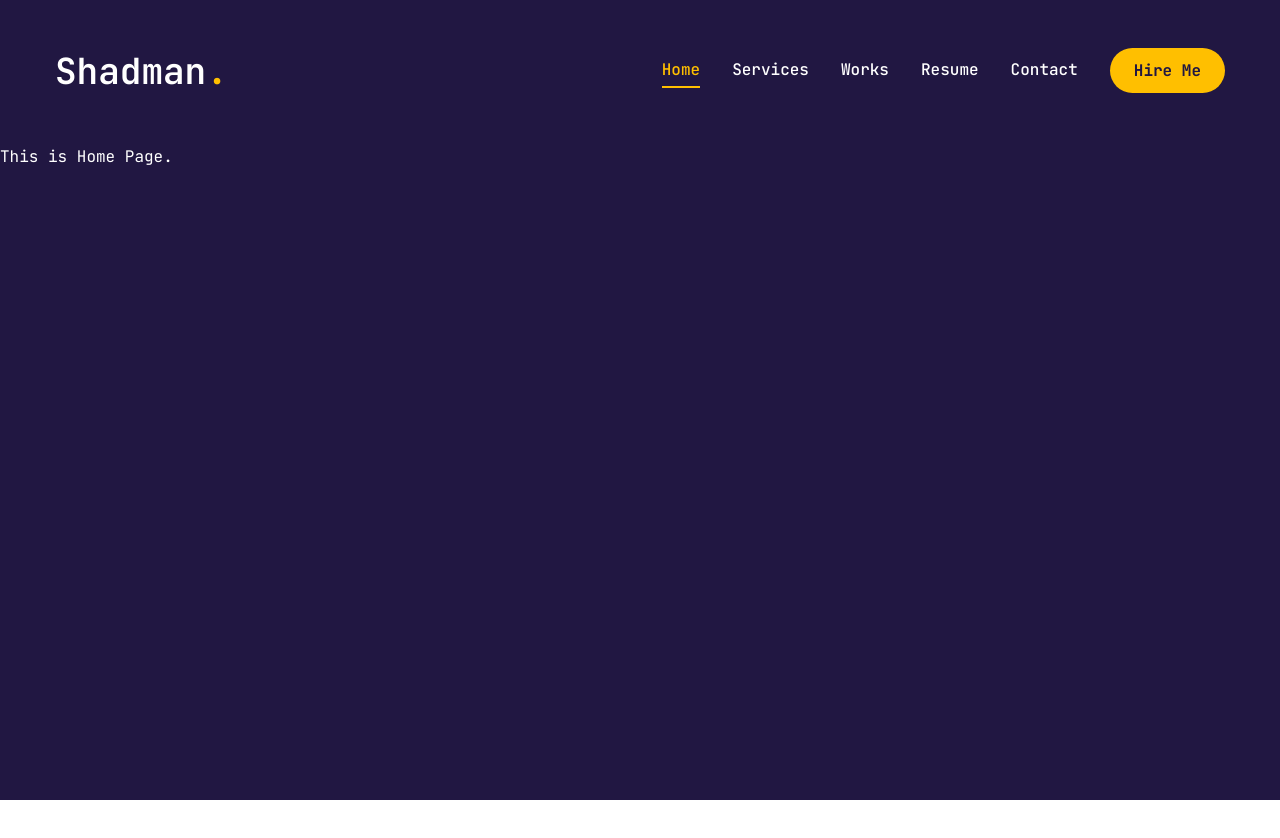
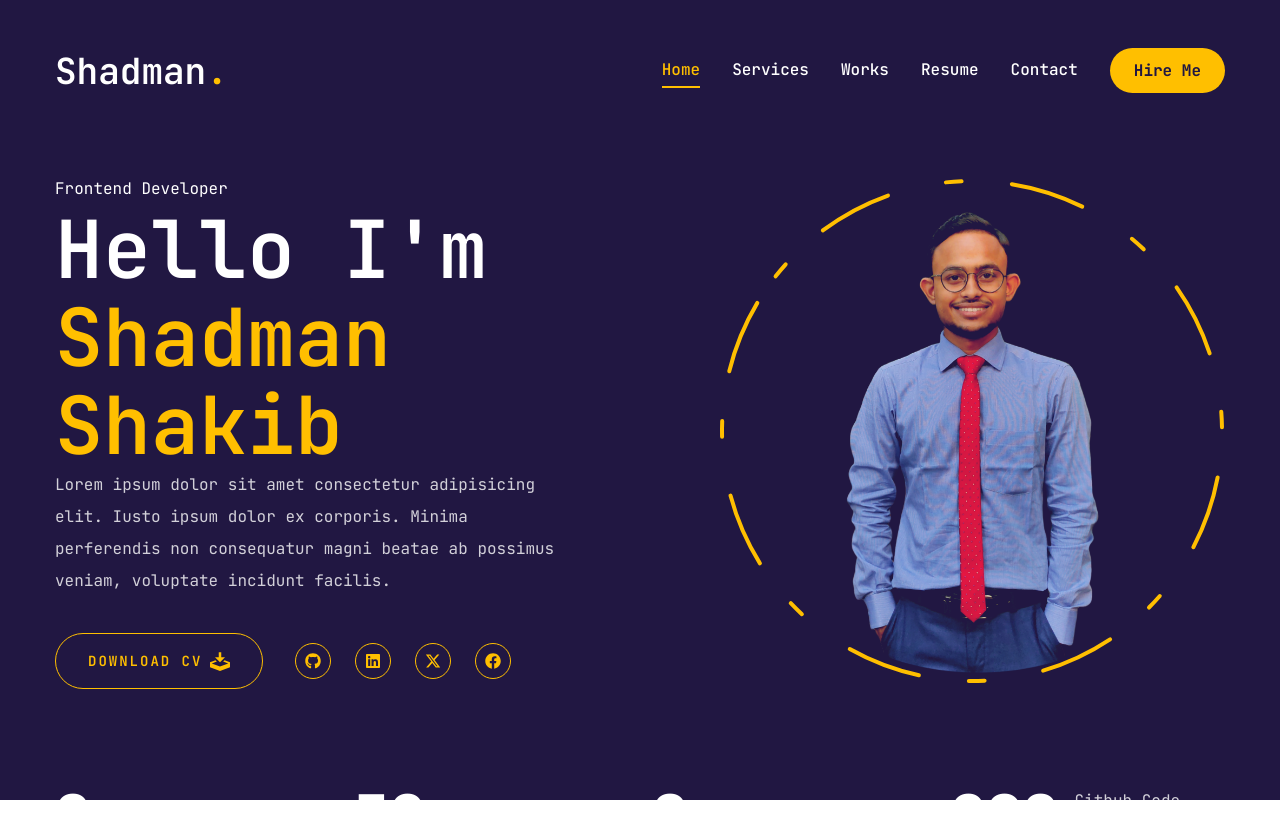
Before and after one commit to Shadman-Shakib-27/Shadman-Official-Portfolio, a Next.js app: page / in a window 1280 px wide. Shown: the top 838 px of the page. Before the commit the page ends 800 px from the top, so only its background shows below. Built offline with nearby package versions, Linux system fonts and the light colour scheme.

Commit message:
Hero Section Done.

```diff
--- a/package.json
+++ b/package.json
@@ -21,6 +21,7 @@
     "lucide-react": "^0.381.0",
     "next": "14.2.3",
     "react": "^18",
+    "react-countup": "^6.5.3",
     "react-dom": "^18",
     "react-icons": "^5.2.1",
     "tailwind-merge": "^2.3.0",
--- a/src/app/globals.css
+++ b/src/app/globals.css
@@ -6,4 +6,13 @@
   body {
     @apply font-primary bg-primary text-white leading-loose;
   }
+  .h1 {
+    @apply text-[48px] xl:text-[80px] leading-[1.1] font-semibold;
+  }
+  .h2 {
+    @apply text-[36px] xl:text-[48px] leading-[1.1] font-semibold;
+  }
+  .h3 {
+    @apply text-[20px] xl:text-[24px] leading-[1.1] font-semibold;
+  }
 }
--- a/src/app/page.js
+++ b/src/app/page.js
@@ -1,5 +1,56 @@
+/* eslint-disable react/no-unescaped-entities */
+import Photo from "@/components/Photo";
+import Social from "@/components/Social";
+import Stats from "@/components/Stats";
+import { Button } from "@/components/ui/button";
+import { ImDownload } from "react-icons/im";
+
 const HomePage = () => {
-  return <div>This is Home Page.</div>;
+  return (
+    <section className="h-full">
+      <div className="mx-auto container">
+        <div className="flex flex-col xl:flex-row items-center justify-between xl:pt-8 xl:pb-24">
+          {/* Text Start */}
+          <div className="text-center order-2 xl:order-none xl:text-left">
+            <span>Frontend Developer</span>
+            <h1 className="h1">
+              Hello I'm <br />
+              <span className="text-accent">Shadman Shakib</span>
+            </h1>
+            <p className="max-w-[500px] mb-9 text-white/80">
+              Lorem ipsum dolor sit amet consectetur adipisicing elit. Iusto
+              ipsum dolor ex corporis. Minima perferendis non consequatur magni
+              beatae ab possimus veniam, voluptate incidunt facilis.
+            </p>
+            {/* Button & Socials */}
+            <div className="flex flex-col xl:flex-row items-center gap-8">
+              <Button
+                variant="outline"
+                size="lg"
+                className="uppercase flex items-center gap-2"
+              >
+                <span>Download CV</span>
+                <ImDownload className="text-xl" />
+              </Button>
+              <div className="mb-8 xl:mb-0">
+                <Social
+                  containerStyles="flex gap-6"
+                  iconStyles="w-9 h-9 border border-accent rounded-full flex justify-center items-center text-accent text-base hover:bg-accent hover:text-primary hover:transition-all duration-500"
+                />
+              </div>
+            </div>
+          </div>
+
+          {/* Photo Start */}
+          <div className="order-1 xl:order-none mb-8 xl:mb-0">
+            <Photo />
+          </div>
+        </div>
+      </div>
+      {/* Stats */}
+      <Stats />
+    </section>
+  );
 };
 
 export default HomePage;
--- /dev/null
+++ b/src/components/Photo.jsx
@@ -0,0 +1,68 @@
+"use client";
+
+import { motion } from "framer-motion";
+import Image from "next/image";
+import Shadman from "../assets/myImg/Shadman-Port.png";
+
+const Photo = () => {
+  return (
+    <div className="w-full h-full relative">
+      <motion.div
+        initial={{ opacity: 0 }}
+        animate={{
+          opacity: 1,
+          transition: { delay: 2, duration: 0.4, ease: "easeIn" },
+        }}
+      >
+        {/* Image */}
+        <motion.div
+          initial={{ opacity: 0 }}
+          animate={{
+            opacity: 1,
+            transition: { delay: 2.4, duration: 0.4, ease: "easeInOut" },
+          }}
+          className="w-[300px] h-[300px] xl:h-[500px] xl:w-[500px] mix-blend-lighten absolute"
+        >
+          <Image
+            priority
+            quality={100}
+            src={Shadman}
+            className="object-contain"
+            alt="Shadman"
+            fill
+          />
+        </motion.div>
+        {/* Circle */}
+
+        <motion.svg
+          className="w-[300px] xl:w-[506px] h-[300px] xl:h-[506px]"
+          fill="transparent"
+          viewBox="0 0 506 506"
+          xmlns="https://www.w3.org/2000/svg"
+        >
+          <motion.circle
+            cx="253"
+            cy="253"
+            r="250"
+            stroke="#FFBF00"
+            strokeWidth="4"
+            strokeLinecap="round"
+            strokeLinejoin="round"
+            initial={{ strokeDasharray: "24 10 0 0" }}
+            animate={{
+              strokeDasharray: ["15 120 25 25", "16 25 92 72", "4 250 22 22"],
+              rotate: [120, 360],
+            }}
+            transition={{
+              duration: 20,
+              repeat: Infinity,
+              repeatType: "reverse",
+            }}
+          />
+        </motion.svg>
+      </motion.div>
+    </div>
+  );
+};
+
+export default Photo;
--- /dev/null
+++ b/src/components/Social.jsx
@@ -0,0 +1,28 @@
+import Link from "next/link";
+import { FaFacebook } from "react-icons/fa";
+import { FaGithub } from "react-icons/fa";
+import { FaLinkedin } from "react-icons/fa";
+import { FaXTwitter } from "react-icons/fa6";
+
+const socials = [
+  { icon: <FaGithub />, path: "" },
+  { icon: <FaLinkedin />, path: "" },
+  { icon: <FaXTwitter />, path: "" },
+  { icon: <FaFacebook />, path: "" },
+];
+
+const Social = ({ containerStyles, iconStyles }) => {
+  return (
+    <div className={containerStyles}>
+      {socials.map((social, index) => {
+        return (
+          <Link key={index} href={social.path} className={iconStyles}>
+            {social.icon}
+          </Link>
+        );
+      })}
+    </div>
+  );
+};
+
+export default Social;
--- /dev/null
+++ b/src/components/Stats.jsx
@@ -0,0 +1,56 @@
+"use client";
+
+import CountUp from "react-countup";
+
+const stats = [
+  {
+    num: 2,
+    text: "Years Of Experience",
+  },
+  {
+    num: 30,
+    text: "Projects Completed",
+  },
+  {
+    num: 8,
+    text: "Technology Mastered",
+  },
+  {
+    num: 300,
+    text: "Github Code Commits",
+  },
+];
+const Stats = () => {
+  return (
+    <section className="pt-4 xl:pt-0 pb-12 xl:pb-0">
+      <div className="container mx-auto">
+        <div className="flex flex-wrap gap-6 max-w-[80vw] mx-auto xl:max-w-none">
+          {stats.map((item, index) => {
+            return (
+              <div
+                className=" flex flex-1 gap-4 items-center justify-center xl:justify-start"
+                key={index}
+              >
+                <CountUp
+                  end={item.num}
+                  duration={5}
+                  delay={2}
+                  className="text-4xl xl:text-6xl font-extrabold"
+                />
+                <p
+                  className={`${
+                    item.text.length < 15 ? "max-w-[100px]" : "max-w-[150px]"
+                  }leading-snug text-white/80`}
+                >
+                  {item.text}
+                </p>
+              </div>
+            );
+          })}
+        </div>
+      </div>
+    </section>
+  );
+};
+
+export default Stats;
```
Also changed, not shown: src/assets/myImg/Shadman-Port.png (added), 1 other file (tests, documents, lock files or other folders).
